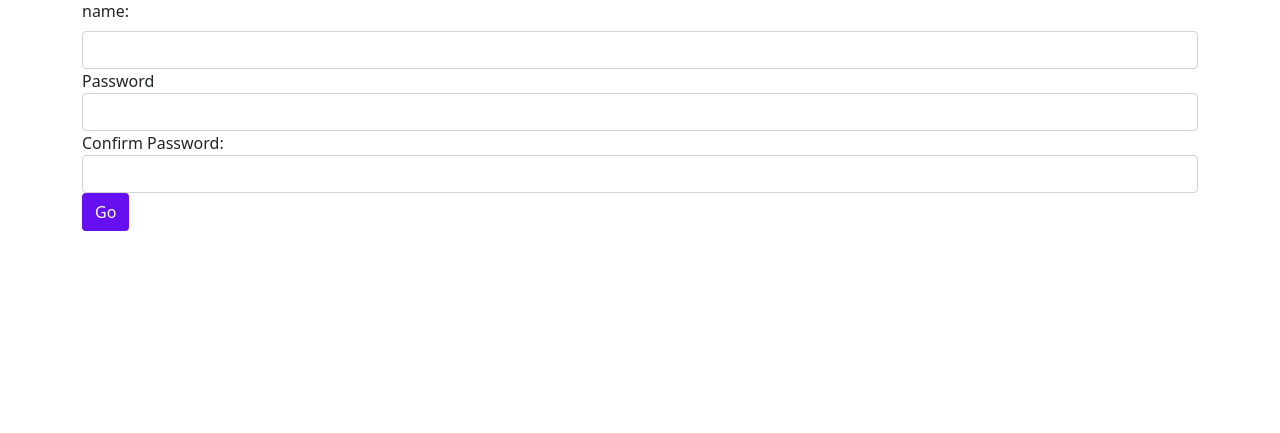
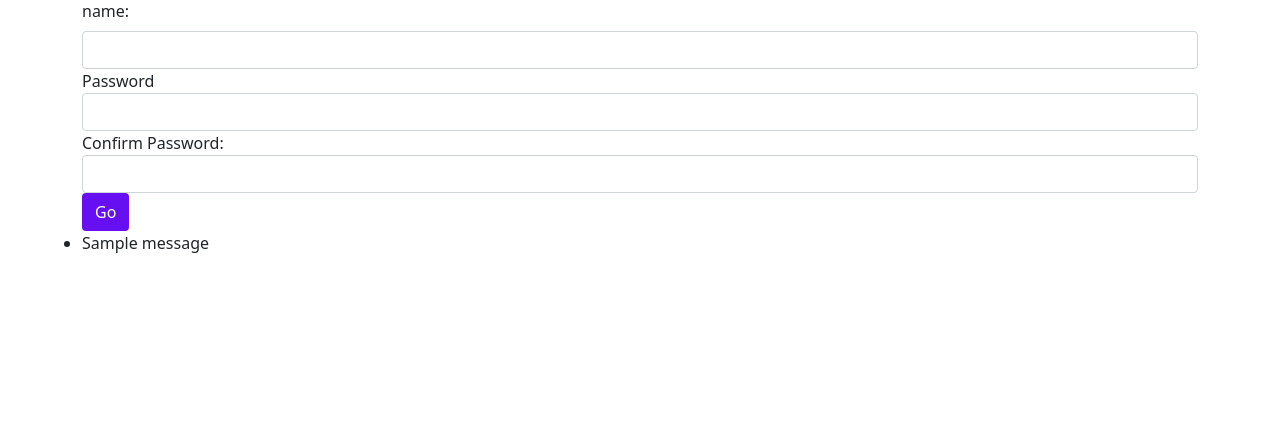
Before and after one commit to shaundiyoung/Gambling, a Flask app: page / in a window 1280 px wide. Shown: the part 105-538 px from the top of the page. Run offline with Flask 2, Linux system fonts and the light colour scheme; tables that the repository leaves empty hold one stand-in row (values such as "Sample post"); one stand-in notice (Sample message) is shown.

Commit message:
Added Flask messages to the login Form

```diff
--- a/server.py
+++ b/server.py
@@ -1,5 +1,5 @@
 from models import create_app, db
-from flask import render_template, url_for, flash, request
+from flask import render_template, url_for, flash, request, redirect, session
 from myforms import myForm, signUp
 
 app = create_app()
@@ -8,6 +8,9 @@ app = create_app()
 @app.route('/', methods=["GET", "POST"])
 def home():
     form = signUp()
+    if form.validate_on_submit():
+        flash(form.password.data)
+        # return redirect('landing')
     return render_template("login.html", form=form)
 
 @app.route('/landing')
--- a/templates/login.html
+++ b/templates/login.html
@@ -25,7 +25,15 @@
                 </form>
             </div>
             <div class="row">
-
+                {% with messages = get_flashed_messages() %}
+                    {% if messages %}
+                        <ul class="flashes">
+                        {% for message in messages %}
+                        <li>{{ message }}</li>
+                        {% endfor %}
+                        </ul>
+                    {% endif %}
+                {% endwith %}
             </div>
         </div>
     </div>
```
